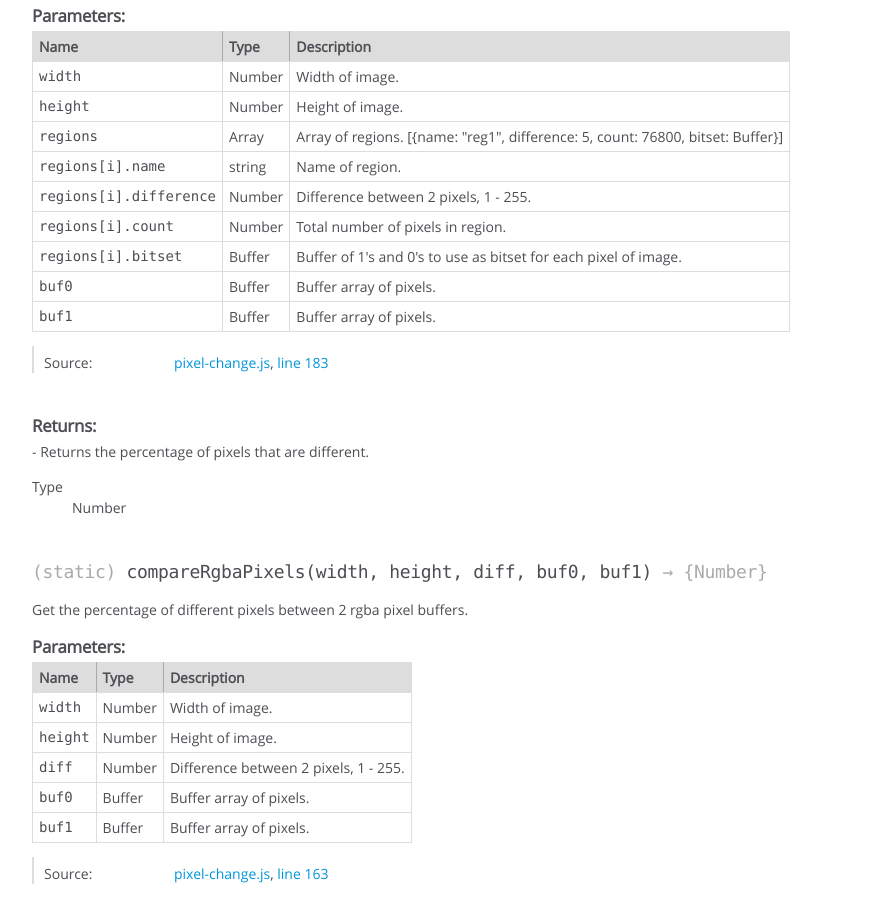
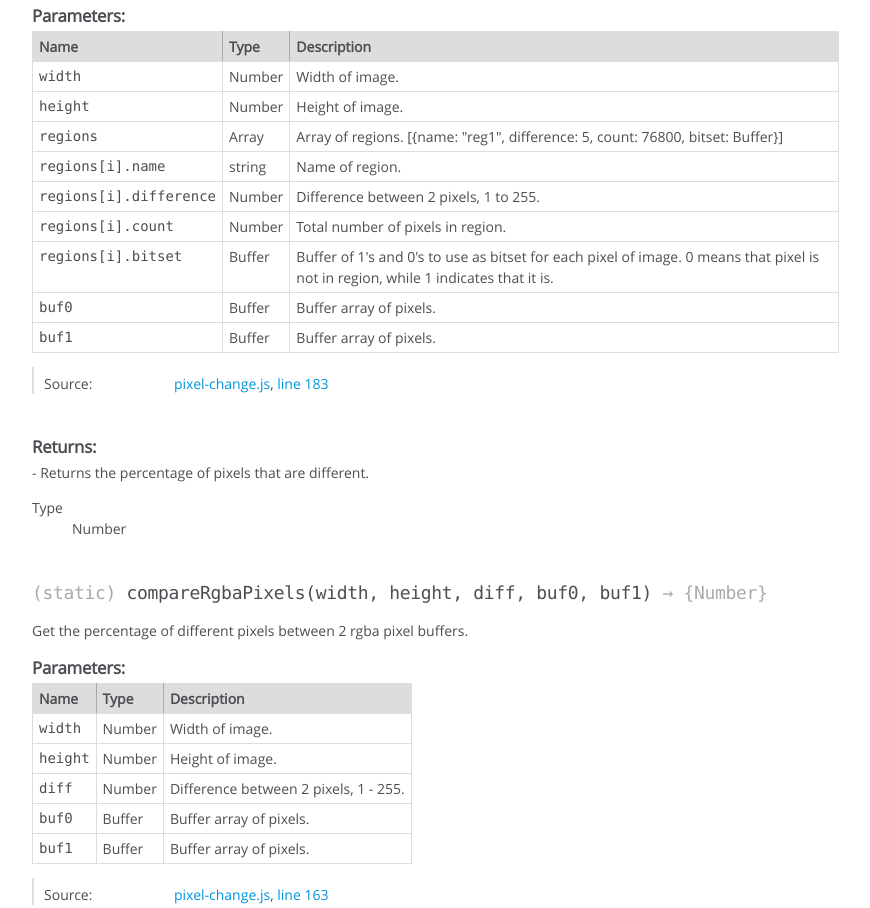
Before and after one commit to kevinGodell/pixel-change, a website: page docs/PixelChange.html in a window 1280 px wide. Shown: the part 1416-2324 px from the top of the page, without its empty margins (0-870 px from the left). Drawn offline with Linux system fonts and the light colour scheme.

Commit message:
update docs

```diff
--- a/docs/PixelChange.html
+++ b/docs/PixelChange.html
@@ -795,7 +795,7 @@
 
 
 
-            <td class="description last">Difference between 2 pixels, 1 - 255.</td>
+            <td class="description last">Difference between 2 pixels, 1 to 255.</td>
         </tr>
 
 
@@ -841,7 +841,7 @@
 
 
 
-            <td class="description last">Buffer of 1's and 0's to use as bitset for each pixel of image.</td>
+            <td class="description last">Buffer of 1's and 0's to use as bitset for each pixel of image. 0 means that pixel is not in region, while 1 indicates that it is.</td>
         </tr>
 
 
@@ -1791,7 +1791,7 @@
 <br class="clear">
 
 <footer>
-    Documentation generated by <a href="https://github.com/jsdoc3/jsdoc">JSDoc 3.5.5</a> on Sat Feb 03 2018 10:55:17 GMT-0600 (CST)
+    Documentation generated by <a href="https://github.com/jsdoc3/jsdoc">JSDoc 3.5.5</a> on Sat Feb 03 2018 10:56:25 GMT-0600 (CST)
 </footer>
 
 <script> prettyPrint(); </script>
```
Also changed, not shown: docs/index.html (+1 -1 lines), docs/pixel-change.js.html (+3 -3 lines).
